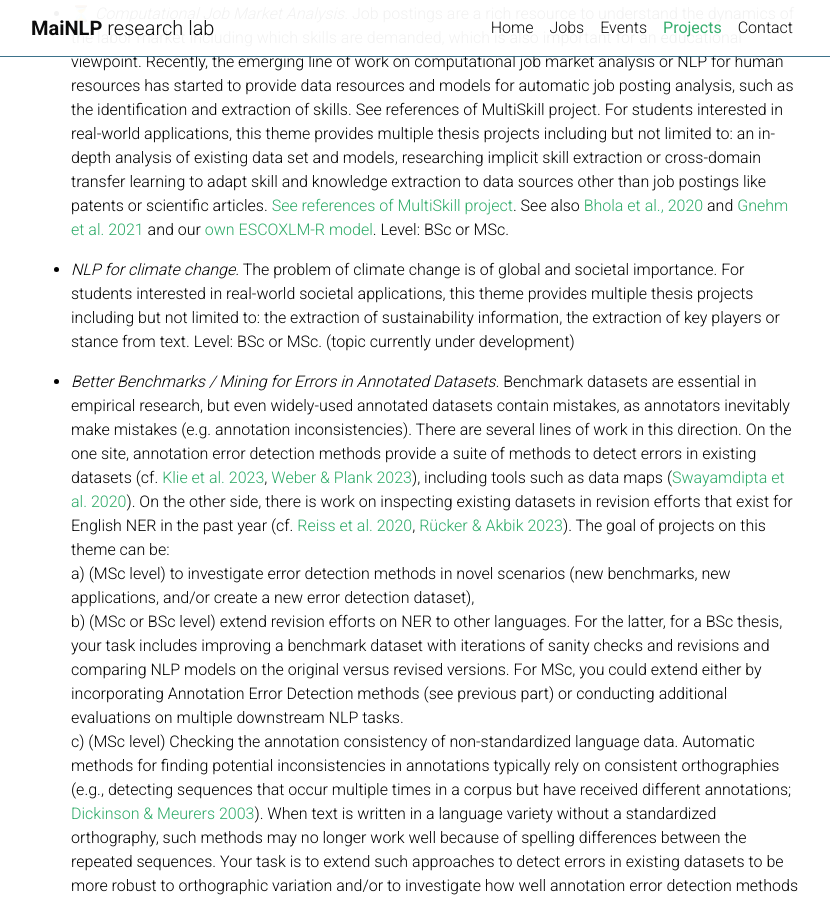
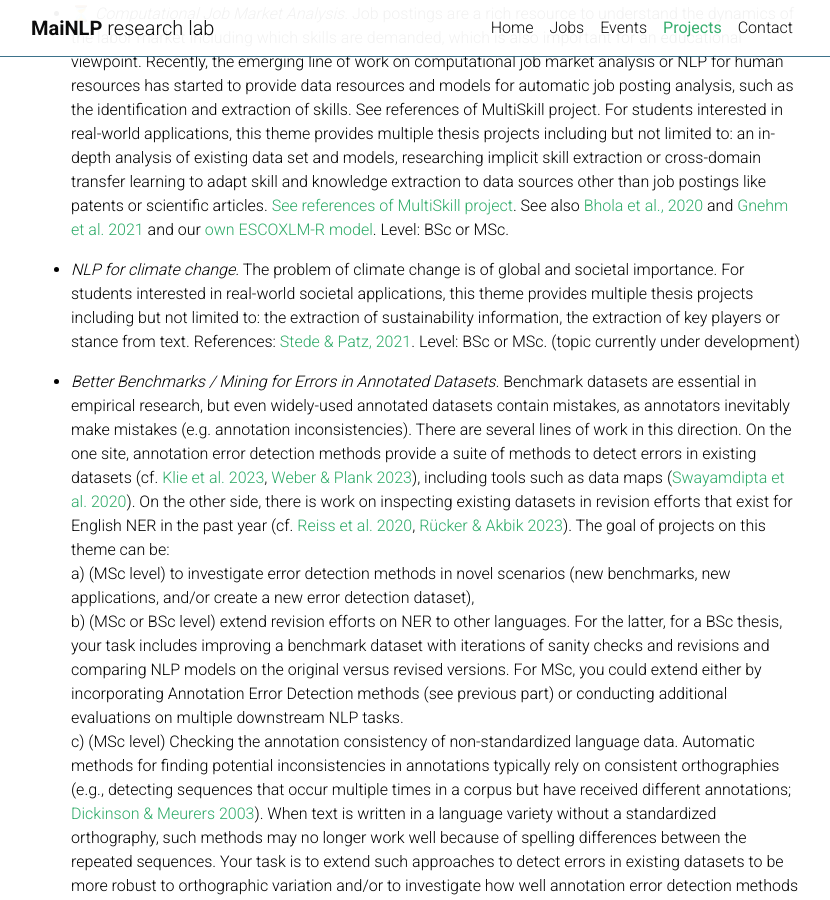
Before and after one commit to mainlp/mainlp.github.io, a Jekyll site: the page built from _pages/projects.md, in a window 1280 px wide and 900 px high, scrolled down 4989 px. Shown: the whole window, without its empty margins (224-1054 px from the left). Built offline with Jekyll 4.4.1, drawn with Linux system fonts in a browser that asks for light colours; emoji names are drawn with the system emoji font; comment, search, counter and statistics services are not loaded; a style sheet for code colours, icons or effects is not loaded.

Commit message:
Update projects.md, add one ref

```diff
--- a/_pages/projects.md
+++ b/_pages/projects.md
@@ -137,7 +137,7 @@ MSc/BSc thesis research vectors:
 
 - :hourglass_flowing_sand: *Computational Job Market Analysis.* Job postings are a rich resource to understand the dynamics of the labor market including which skills are demanded, which is also important for an educational viewpoint. Recently, the emerging line of work on computational job market analysis or NLP for human resources has started to provide data resources and models for automatic job posting analysis, such as the identification and extraction of skills. See references of MultiSkill project. For students interested in real-world applications, this theme provides multiple thesis projects including but not limited to: an in-depth analysis of existing data set and models, researching implicit skill extraction or cross-domain transfer learning to adapt skill and knowledge extraction to data sources other than job postings like patents or scientific articles. [See references of MultiSkill project](#multiskill). See also [Bhola et al., 2020](https://aclanthology.org/2020.coling-main.513.pdf) and [Gnehm et al. 2021](https://www.zora.uzh.ch/id/eprint/230653/1/2022.nlpcss_1.2.pdf) and our [own ESCOXLM-R model](https://aclanthology.org/2023.acl-long.662.pdf). Level: BSc or MSc.
 
-- *NLP for climate change.* The problem of climate change is of global and societal importance. For students interested in real-world societal applications, this theme provides multiple thesis projects including but not limited to: the extraction of sustainability information, the extraction of key players or stance from text. Level: BSc or MSc. (topic currently under development)
+- *NLP for climate change.* The problem of climate change is of global and societal importance. For students interested in real-world societal applications, this theme provides multiple thesis projects including but not limited to: the extraction of sustainability information, the extraction of key players or stance from text. References: [Stede & Patz, 2021](https://aclanthology.org/2021.nlp4posimpact-1.2/). Level: BSc or MSc. (topic currently under development)
 
 - *Better Benchmarks / Mining for Errors in Annotated Datasets.* Benchmark datasets are essential in empirical research, but even widely-used annotated datasets contain mistakes, as annotators inevitably make mistakes (e.g. annotation inconsistencies). There are several lines of work in this direction. On the one site, annotation error detection methods provide a suite of methods to detect errors in existing datasets (cf. [Klie et al. 2023](https://direct.mit.edu/coli/article/49/1/157/113280/Annotation-Error-Detection-Analyzing-the-Past-and), [Weber & Plank 2023](https://aclanthology.org/2023.findings-acl.562/)), including tools such as data maps ([Swayamdipta et al. 2020](https://aclanthology.org/people/s/swabha-swayamdipta/)). On the other side, there is work on inspecting existing datasets in revision efforts that exist for English NER in the past year (cf. [Reiss et al. 2020](https://aclanthology.org/2020.conll-1.16/), [Rücker & Akbik 2023](https://aclanthology.org/2023.emnlp-main.533.pdf)). The goal of projects on this theme can be:<br/>
 a) (MSc level) to investigate error detection methods in novel scenarios (new benchmarks, new applications, and/or create a new error detection dataset), <br/>
```
